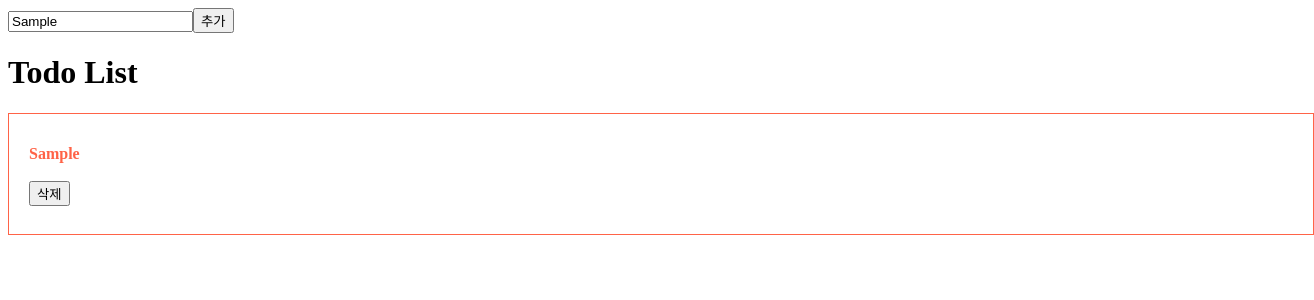
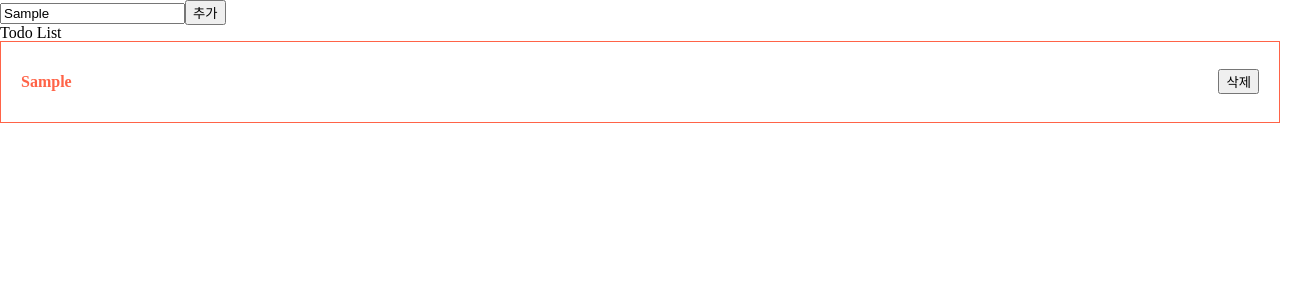
Before and after one commit to kbc1235/react-start, a React (Create React App) app: page / in a window 1280 px wide. Both pictures are taken after typing "Sample" into the empty fields and a click on the button "추가". Shown: the top 300 px of the page, 1314 px wide, since content can reach past the window. Built offline with nearby package versions, Linux system fonts and the light colour scheme.

Commit message:
스타일 작성중

```diff
--- a/src/App.js
+++ b/src/App.js
@@ -1,3 +1,4 @@
+import './style/reset.css';
 import Todolist_sample from './componet/Todolist_sample';
 
 
--- a/src/componet/TodoItem.js
+++ b/src/componet/TodoItem.js
@@ -5,7 +5,7 @@
     return(
         <div className={Styles.item}>
             <div>{props.item}</div>
-            <div>
+            <div class={Styles.btnBox}>
                 <button type="button">삭제</button>
             </div>
         </div>
--- a/src/componet/Todolist_sample.js
+++ b/src/componet/Todolist_sample.js
@@ -1,4 +1,5 @@
 import React, {useState} from 'react';
+import Styles from '../style/Style.module.css';
 import TodoBoard from './TodoBoard';
 
 const Todolist_sample = ()=>{
@@ -10,11 +11,13 @@
     }
     return(
         <div>
-            <input type="text" value={inputValue} onChange={ (e)=>{setInputValue(e.target.value)} }/>
-            <button type="button" onClick={addItem}>추가</button>
-
+            <div className={Styles.inputBox}>
+                <input type="text" value={inputValue} onChange={ (e)=>{setInputValue(e.target.value)} }/>
+                <button type="button" onClick={addItem}>추가</button>
+            </div>
             <TodoBoard todoList={todoList}/>
         </div>
+
     )
 }
 
--- a/src/style/Style.module.css
+++ b/src/style/Style.module.css
@@ -1,12 +1,20 @@
+.inputBox {
+  width: 100%;
+}
 .item {
+  display: flex;
   width: 100%;
   height: auto;
   line-height: 40px;
   padding: 20px;
-  border:1px solid tomato;
-  color:tomato;
-  font-weight:bold;
+  border: 1px solid tomato;
+  color: tomato;
+  font-weight: bold;
 }
-.item + .item{
-    margin-top:10px;
+.item + .item {
+  margin-top: 10px;
 }
+
+.btnBox {
+  margin-left: auto;
+}
--- /dev/null
+++ b/src/style/reset.css
@@ -0,0 +1,125 @@
+html,
+body,
+div,
+span,
+applet,
+object,
+iframe,
+h1,
+h2,
+h3,
+h4,
+h5,
+h6,
+p,
+blockquote,
+pre,
+a,
+abbr,
+acronym,
+address,
+big,
+cite,
+code,
+del,
+dfn,
+em,
+img,
+ins,
+kbd,
+q,
+s,
+samp,
+small,
+strike,
+strong,
+sub,
+sup,
+tt,
+var,
+b,
+u,
+i,
+center,
+dl,
+dt,
+dd,
+ol,
+ul,
+li,
+fieldset,
+form,
+label,
+legend,
+table,
+caption,
+tbody,
+tfoot,
+thead,
+tr,
+th,
+td,
+article,
+aside,
+canvas,
+details,
+embed,
+figure,
+figcaption,
+footer,
+header,
+hgroup,
+menu,
+nav,
+output,
+ruby,
+section,
+summary,
+time,
+mark,
+audio,
+video {
+  margin: 0;
+  padding: 0;
+  border: 0;
+  font-size: 100%;
+  font: inherit;
+  vertical-align: baseline;
+  box-sizing: border-box;
+}
+/* HTML5 display-role reset for older browsers */
+article,
+aside,
+details,
+figcaption,
+figure,
+footer,
+header,
+hgroup,
+menu,
+nav,
+section {
+  display: block;
+}
+body {
+  line-height: 1;
+}
+ol,
+ul {
+  list-style: none;
+}
+blockquote,
+q {
+  quotes: none;
+}
+blockquote:before,
+blockquote:after,
+q:before,
+q:after {
+  content: "";
+  content: none;
+}
+table {
+  border-collapse: collapse;
+  border-spacing: 0;
+}
```
